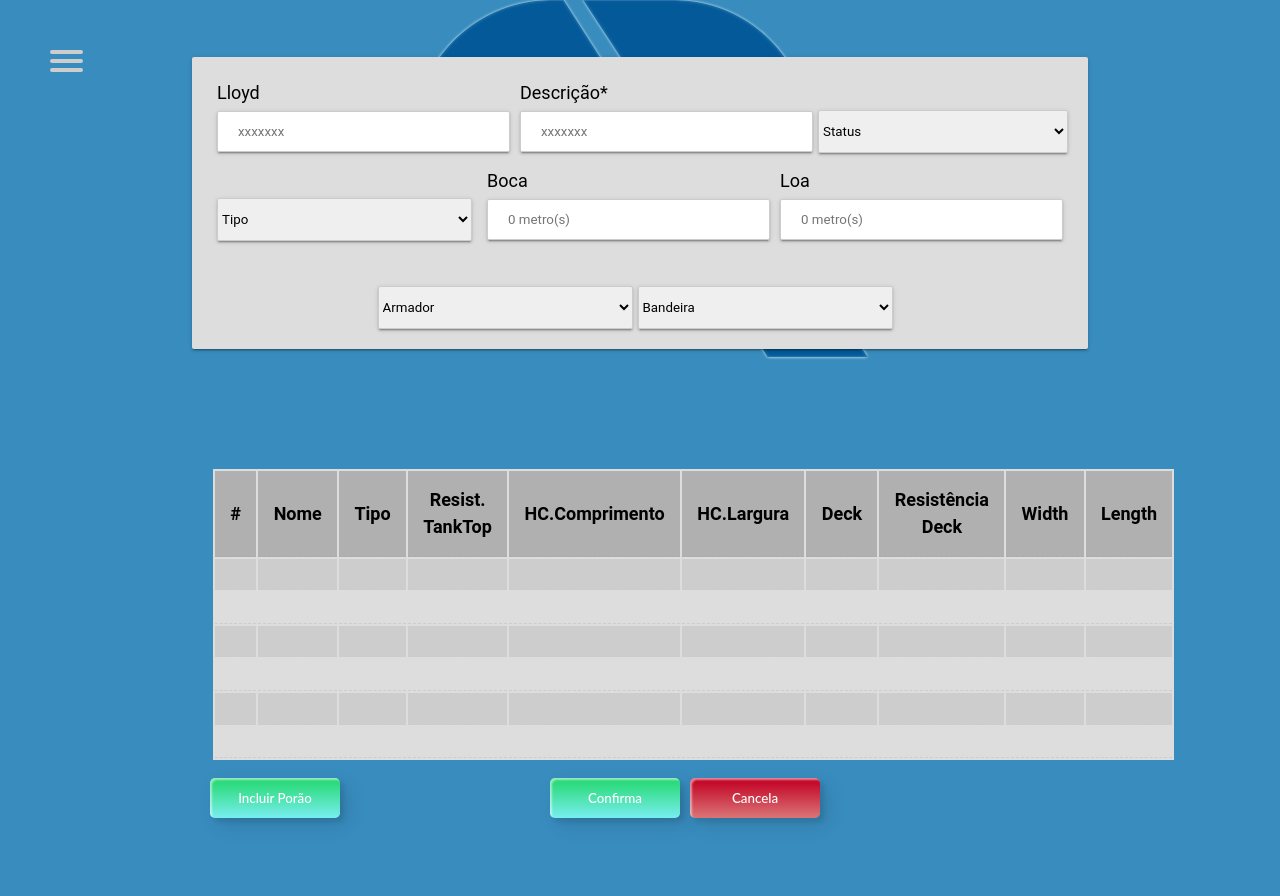
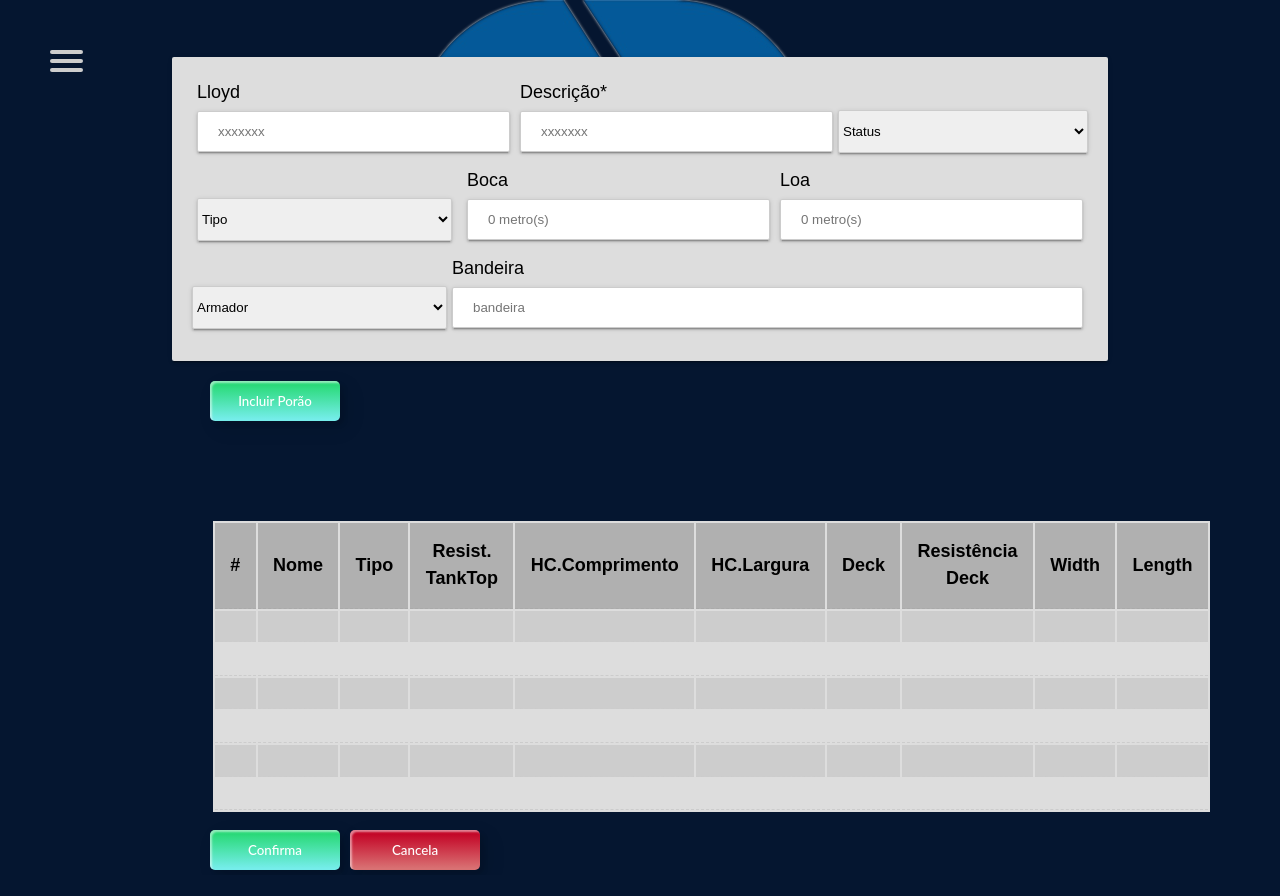
Before and after one commit to atir75/InOut-Granel, a plain HTML site: page RegistrarAtrac.html in a window 1280 px wide. Shown: the top 896 px of the page. After the commit the page ends 875 px from the top, so only its background shows below. Drawn offline with Linux system fonts and the light colour scheme.

Commit message:
commit regist atrac.

```diff
--- a/RegistrarAtrac.css
+++ b/RegistrarAtrac.css
@@ -4,7 +4,7 @@
 }
 
 body{
-    background: rgb(56,140,190);
+    background: #051630;
     font-family: sans-serif;
     background-image: url(./Rodrimar\ LOGO.png);
     background-repeat: no-repeat;
@@ -176,14 +176,6 @@ user-select: none;
     box-shadow: 0 2px 2px 0 rgba(0, 0, 0, 0.14), 0 1px 5px 0 rgba(0, 0, 0, 0.12), 0 3px 1px -2px rgba(0, 0, 0, 0.2);
 }
 
-@import url('https://fonts.googleapis.com/css?family=Roboto');
-*{
-  margin: 0px;
-  padding: 0px;
-  box-sizing: border-box;
-  outline: none;
-  font-family: 'Roboto', sans-serif;
-}
 #formulario{
     display: flex;
     justify-content: center;
@@ -247,6 +239,10 @@ input[type=submit]:hover {
     margin-left: 213px;
     margin-top: 100px;
     font-size: 18px;
+    display: flex;
+    justify-content: center;
+    background-position-x: center;
+    flex-flow: row wrap;
 }
 
 .dataTable td, .dataTable th {
@@ -356,3 +352,14 @@ background: linear-gradient(180deg, rgba(198,7,40,0.989233193277311) 11%, rgba(2
     background: rgb(82,0,14);
 background: linear-gradient(180deg, rgba(82,0,14,0.989233193277311) 11%, rgba(198,72,74,1) 96%);
 }
+}
+
+.btn-3 {
+    background: rgb(43,219,122);
+background: linear-gradient(180deg, rgba(43,219,122,0.989233193277311) 11%, rgba(49,220,131,1) 18%, rgba(117,237,234,1) 96%);
+    border: none;
+}
+.btn-3:hover {
+    background: rgb(0,106,48);
+background: linear-gradient(180deg, rgba(0,106,48,0.989233193277311) 11%, rgba(117,237,234,1) 96%);
+}
--- a/RegistrarAtrac.html
+++ b/RegistrarAtrac.html
@@ -68,16 +68,14 @@
                     <option value="op2">op2</option>
                     <option value="op3">op3</option>
                 </select>
-                <select id="Bandeira">
-                    <option value="">Bandeira</option>
-                    <option value="op1">op1</option>
-                    <option value="op2">op2</option>
-                    <option value="op3">op3</option>
-                </select>
+                <div class="campo">
+                    <label>Bandeira</label>
+                    <input name="bandeira" placeholder="bandeira" type="text" id="bandeira"/>
+                </div>
             </form>
             </div>
     </div>
-
+    <button class="custom-btn btn-3">Incluir Porão</button>
 <table class="dataTable">
     <thead>
         <tr>
@@ -168,7 +166,7 @@
         </tr>
     </tbody>
 </table>
-<button class="custom-btn btn-1">Incluir Porão</button><button class="custom-btn btn-1">Confirma</button><button class="custom-btn2 btn-2">Cancela</button>
+<button class="custom-btn btn-1">Confirma</button><button class="custom-btn2 btn-2">Cancela</button>
 
 </body>
 </html>
--- a/styleP1.css
+++ b/styleP1.css
@@ -4,7 +4,7 @@
 }
 
 body{
-    background: rgb(56,140,190);
+    background: #051630;
     font-family: Open Sans,HelveticaNeue,Helvetica Neue,Helvetica,Arial,sans-serif;
 }
 
@@ -13,6 +13,7 @@ body{
     justify-content: center;
     position: cover;
     margin-top: 200px;
+    opacity: 0.4;
 }
 
 
```
Lines whose indentation alone changed are shown as unchanged.
